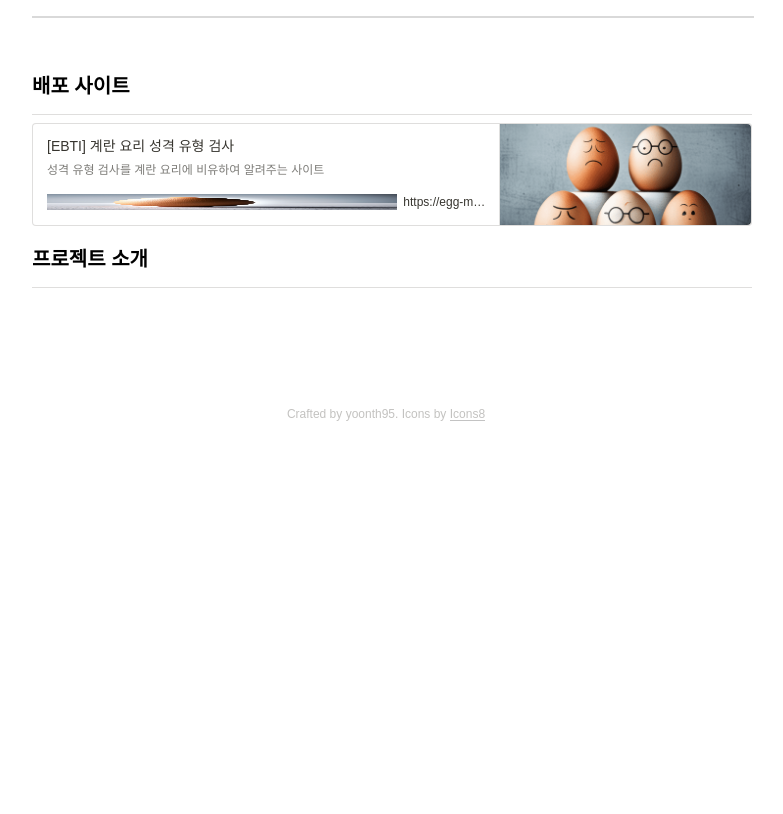
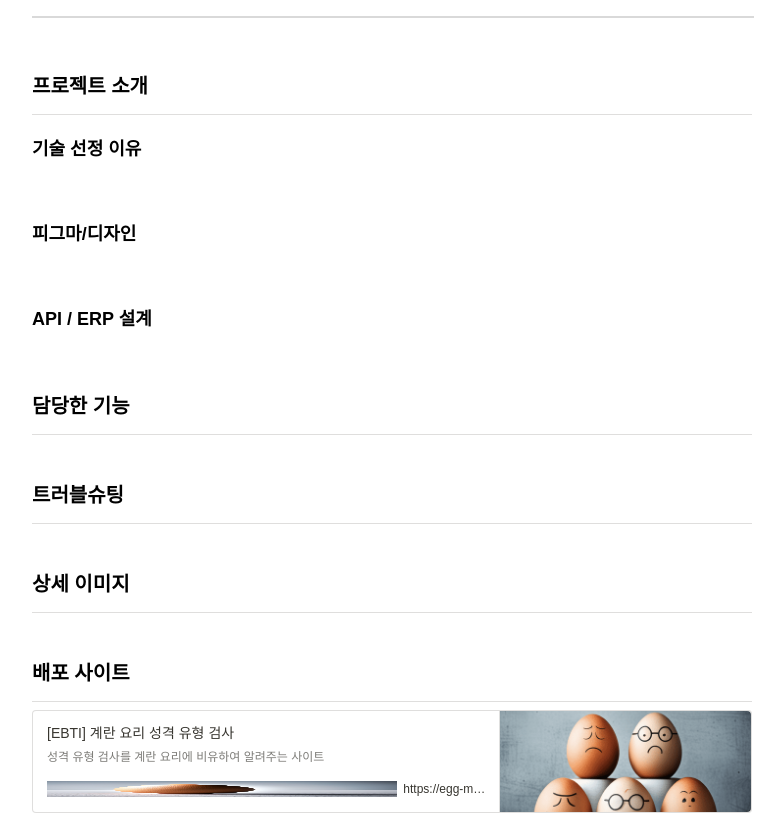
Before and after one commit to yoonth95/portfolio, a React (Vite) app: page /project/1 in a window 1280 px wide. Shown: the part 500-1314 px from the top of the page, without its empty margins (368-1151 px from the left). Before the commit the page ends 953 px from the top, so only its background shows below. Built offline with nearby package versions, Linux system fonts and the light colour scheme; a web font is replaced by a local one.

Commit message:
Design: 프로젝트 페이지 내용 부분 마크업

```diff
--- a/src/pages/project/ProjectPage.tsx
+++ b/src/pages/project/ProjectPage.tsx
@@ -30,25 +30,48 @@ const ProjectPage = () => {
       <br />
       <ProjectNav isModal={isModal} headings={headings} />
       <P.ProjectInfo ref={containerRef}>
-        <Element name="section1">
-          <h1>배포 사이트</h1>
-          <ProjectLinkBox projectData={projectData} />
-        </Element>
-
-        <Element name="section2">
+        <Element className="section" name="section1">
           <h1>프로젝트 소개</h1>
           {projectData.intention && (
-            <Element name="section3">
+            <Element className="section" name="section2">
               <h2>기획 의도</h2>
               <p>{projectData.intention}</p>
             </Element>
           )}
           {projectData.architecture && (
-            <Element name="section4">
+            <Element className="section" name="section3">
               <h2>프로젝트 아키텍쳐</h2>
-              <P.ArchitectureImg src={projectData.architecture} alt="프로젝트 아키텍쳐" />
+              <img src={projectData.architecture} alt="프로젝트 아키텍쳐" />
             </Element>
           )}
+          <Element className="section" name="section4">
+            <h2>기술 선정 이유</h2>
+            {/* <P.ArchitectureImg src={projectData.architecture} alt="프로젝트 아키텍쳐" /> */}
+          </Element>
+          <Element className="section" name="section5">
+            <h2>피그마/디자인</h2>
+            {/* <P.ArchitectureImg src={projectData.architecture} alt="프로젝트 아키텍쳐" /> */}
+          </Element>
+          <Element className="section" name="section6">
+            <h2>API / ERP 설계</h2>
+            {/* <P.ArchitectureImg src={projectData.architecture} alt="프로젝트 아키텍쳐" /> */}
+          </Element>
+        </Element>
+        <Element className="section" name="section7">
+          <h1>담당한 기능</h1>
+          {/* <ProjectLinkBox projectData={projectData} /> */}
+        </Element>
+        <Element className="section" name="section8">
+          <h1>트러블슈팅</h1>
+          {/* <ProjectLinkBox projectData={projectData} /> */}
+        </Element>
+        <Element className="section" name="section9">
+          <h1>상세 이미지</h1>
+          {/* <ProjectLinkBox projectData={projectData} /> */}
+        </Element>
+        <Element className="section" name="section10">
+          <h1>배포 사이트</h1>
+          <ProjectLinkBox projectData={projectData} />
         </Element>
       </P.ProjectInfo>
     </P.ProjectContainer>
```
